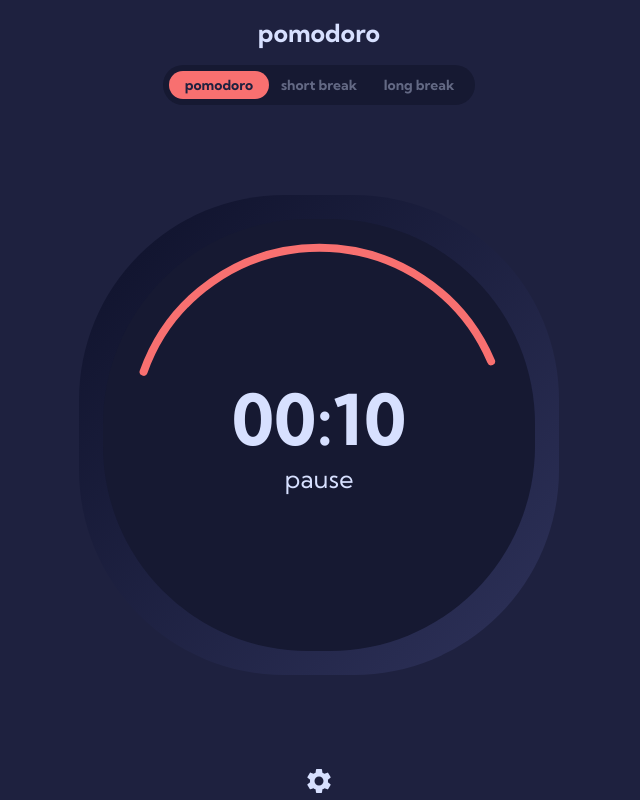
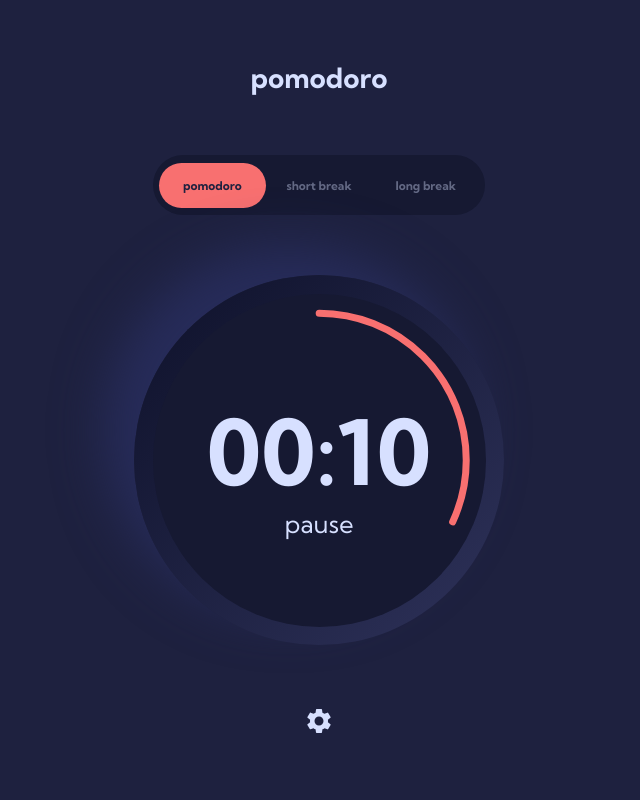
Before and after one commit to VeronikaLapa/pomodoro_timer, a React (Create React App) app: page / in a window 1280 px wide. Shown: the whole page, without its empty margins (321-961 px from the left). Built offline with nearby package versions, Linux system fonts and the light colour scheme.

Commit message:
Fix ui for desktop version

```diff
--- a/package.json
+++ b/package.json
@@ -37,5 +37,8 @@
       "last 1 firefox version",
       "last 1 safari version"
     ]
+  },
+  "devDependencies": {
+    "eslint": "^8.20.0"
   }
 }
--- a/src/App.scss
+++ b/src/App.scss
@@ -7,7 +7,7 @@
   background-color: colors.$background;
   display: flex;
   flex-direction: column;
-  justify-content: space-around;
+  justify-content: space-evenly;
 }
 
 .block {
--- a/src/Name.scss
+++ b/src/Name.scss
@@ -3,7 +3,7 @@
 .title {
   color: colors.$text-color-dark;
   font: {
-    size: 25px;
+    size: 28px;
     weight: bold;
   }
 
@@ -11,4 +11,5 @@
     transform: lowercase;
     align: center;
   }
+  margin: 0;
 }
--- a/src/Timer.js
+++ b/src/Timer.js
@@ -6,7 +6,7 @@ function Timer({limit}) {
     const [pause, setPause] = useState(false);
     let interval = useRef(null);
 
-    const dashArray = 730;
+    const dashArray = 965;
 
     useEffect(()=> {
         if (timer > 0 && !pause) {
@@ -47,7 +47,7 @@ function Timer({limit}) {
                 <svg className="timer__progress-view">
                     <circle className="timer__progress-bar"
                     r="48%"
-                    strokeDasharray="725"
+                    strokeDasharray={dashArray}
                     strokeDashoffset={calculateProgress()}/>
                 </svg>
                 <div className="timer__text">
--- a/src/Timer.scss
+++ b/src/Timer.scss
@@ -1,13 +1,14 @@
 @use 'styles/_colors.scss';
 @use 'styles/_text.scss';
 .timer {
-  width: 60vh;
-  height: 60vh;
+  width: 370px;
+  height: 370px;
   background: linear-gradient(-45deg, #2E325A, #0E112A);
   border-radius: 205px;
-  margin: auto;
+  margin: 0 auto;
   display: flex;
   justify-content: center;
+  box-shadow: -30px -30px 50px #272C5A;
 }
 .timer__background {
   width: 90%;
@@ -19,14 +20,14 @@
   cursor: pointer;
 }
 .timer__progress-view {
-  width: 90%;
-  height: 90%;
-  margin: 5%;
+  width: 92%;
+  height: 92%;
+  margin: 4%;
 }
 .timer__progress-bar {
   stroke: colors.$color-red;
   fill: none;
-  stroke-width: 8px;
+  stroke-width: 7px;
   stroke-linecap: round;
   transform: rotate(-90deg);
   transform-origin: 50% 50%;
@@ -43,8 +44,9 @@
   color: colors.$text-color-dark;
 }
 .timer__time {
-  font-size: 70px;
+  font-size: 90px;
   font-weight: bolder;
+  padding-top: 15px;
 }
 .timer__text {
   font-size: 25px;
--- a/src/TypeMenu.scss
+++ b/src/TypeMenu.scss
@@ -7,22 +7,22 @@
   background-color: colors.$block-color;
   flex-direction: row;
   align-items: center;
-  height: 40px;
+  height: 60px;
   margin: auto;
-  width: 300px;
+  width: 320px;
   padding: 0 6px;
 }
 .menu__item {
   color: colors.$text-color-dark;
-  font-size: 14px;
+  font-size: 12px;
   font-weight: bold;
   text: {
     transform: lowercase;
     align: center;
   }
   display: flex;
-  height: 28px;
-  width: 100px;
+  height: 75%;
+  width: 34%;
 }
 
 .menu__item .item__text {
```
Also changed, not shown: 1 other file (tests, documents, lock files or other folders).
